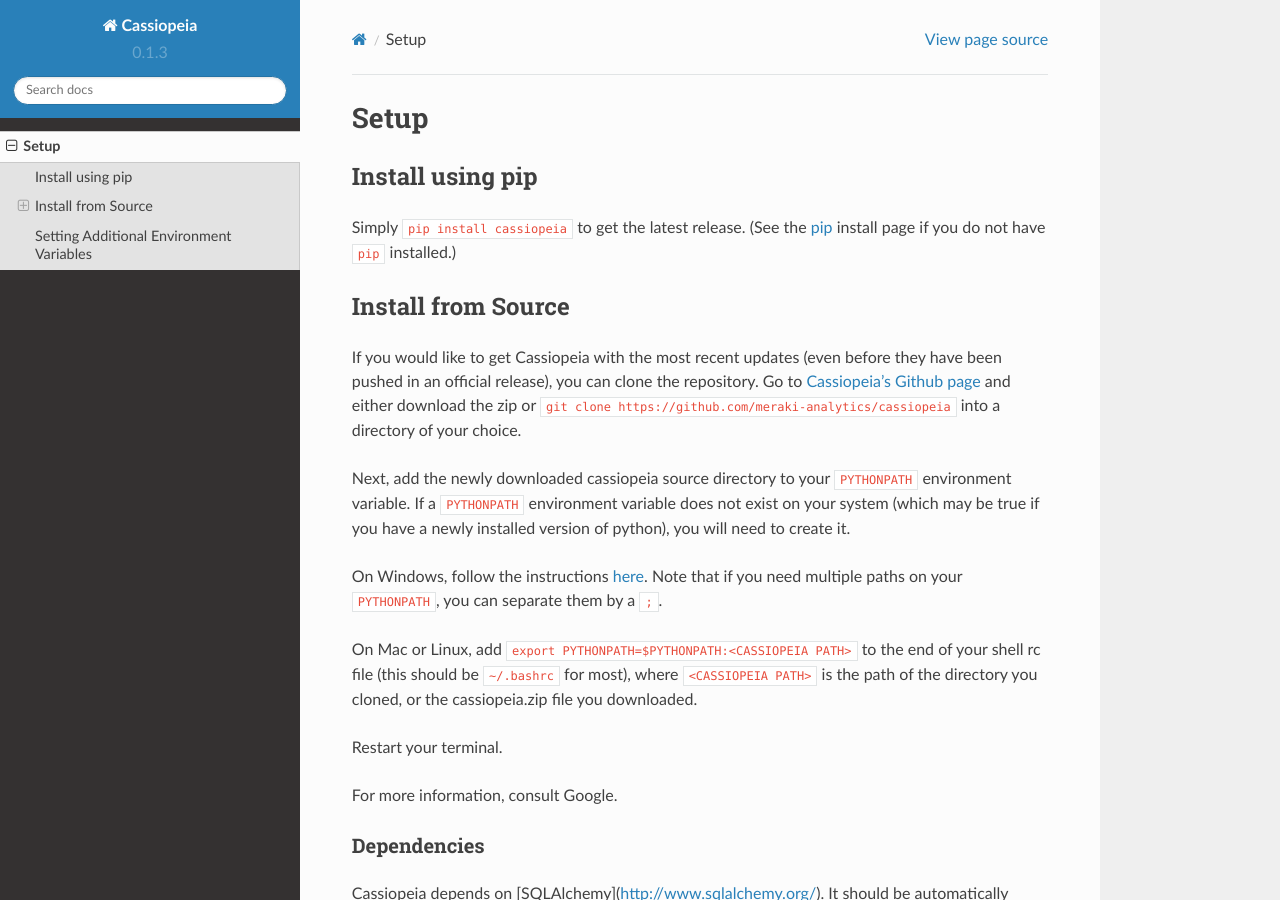
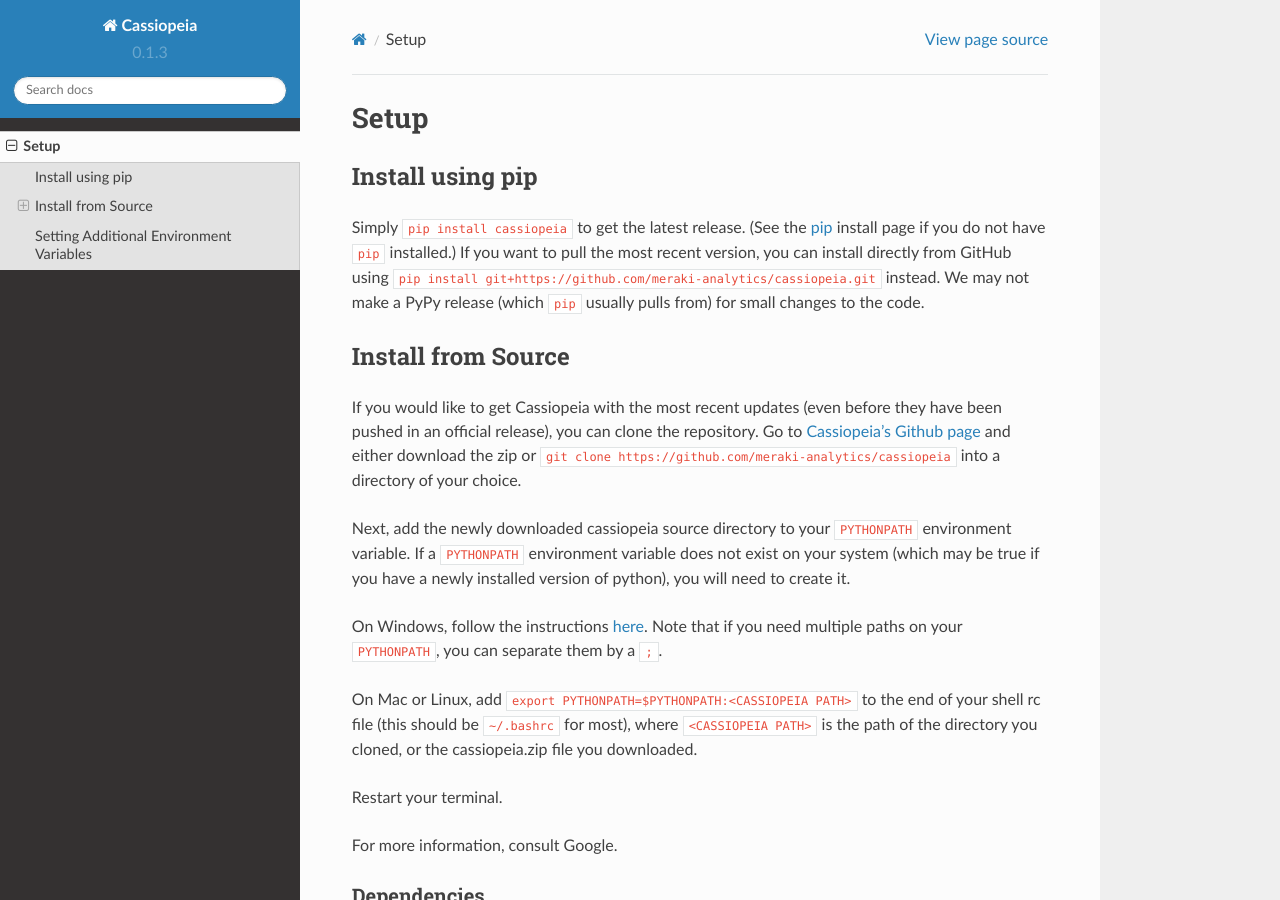
Before and after one commit to Crimack/lissandra, a Sphinx documentation site: the page built from doc/setup.rst, in a window 1280 px wide and 900 px high. Built offline with Sphinx 7.4.7 and the Read the Docs theme 2.0.0, drawn with Linux system fonts in a browser that asks for light colours; pages that are not in the unit, such as notebooks, are missing from menus.

Commit message:
Update setup.rst

```diff
--- a/doc/setup.rst
+++ b/doc/setup.rst
@@ -4,7 +4,7 @@
 
 Install using pip
 =================
-Simply ``pip install cassiopeia`` to get the latest release. (See the `pip <https://pip.pypa.io/en/stable/installing/>`_ install page if you do not have ``pip`` installed.)
+Simply ``pip install cassiopeia`` to get the latest release. (See the `pip <https://pip.pypa.io/en/stable/installing/>`_ install page if you do not have ``pip`` installed.) If you want to pull the most recent version, you can install directly from GitHub using ``pip install git+https://github.com/meraki-analytics/cassiopeia.git`` instead. We may not make a PyPy release (which ``pip`` usually pulls from) for small changes to the code.
 
 
 Install from Source
```
